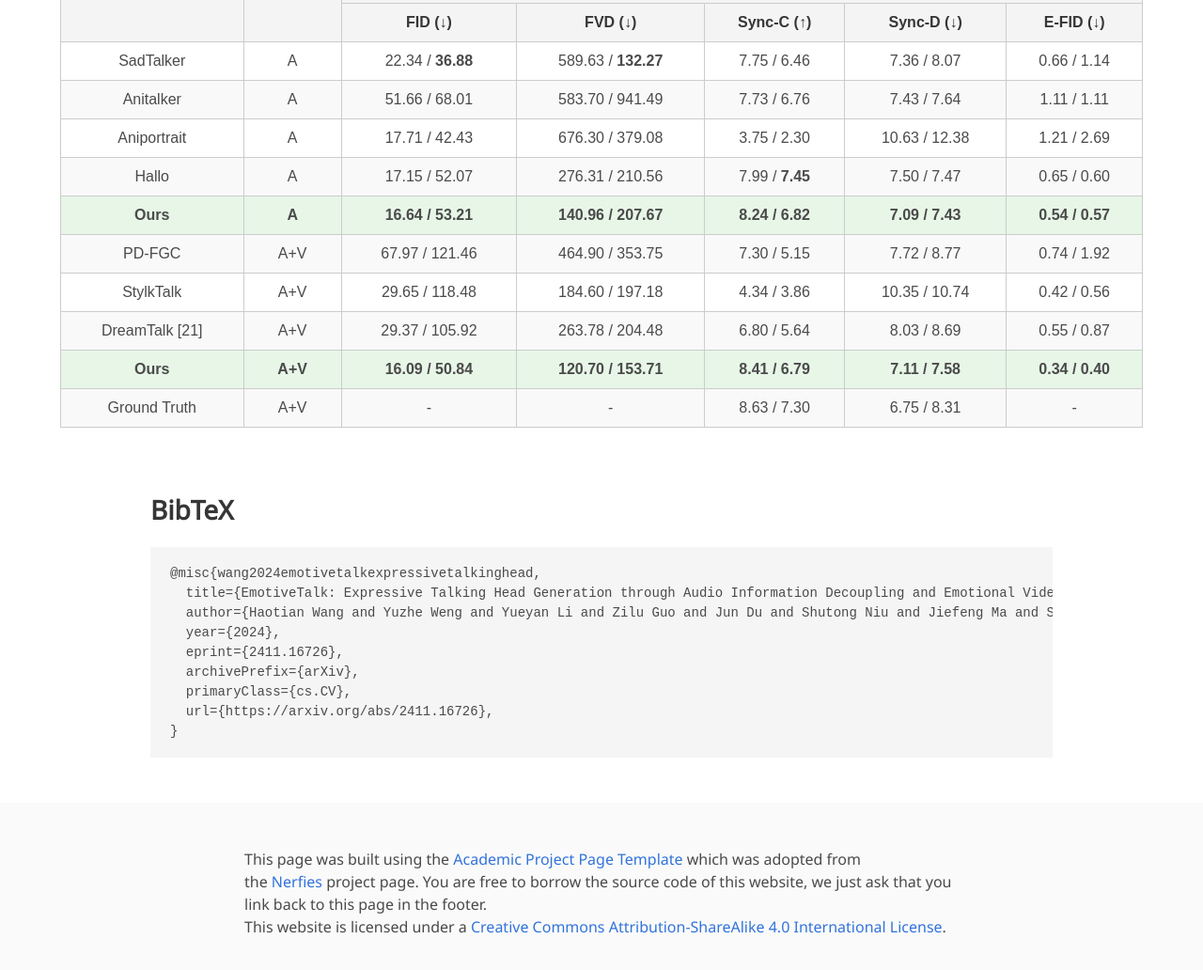
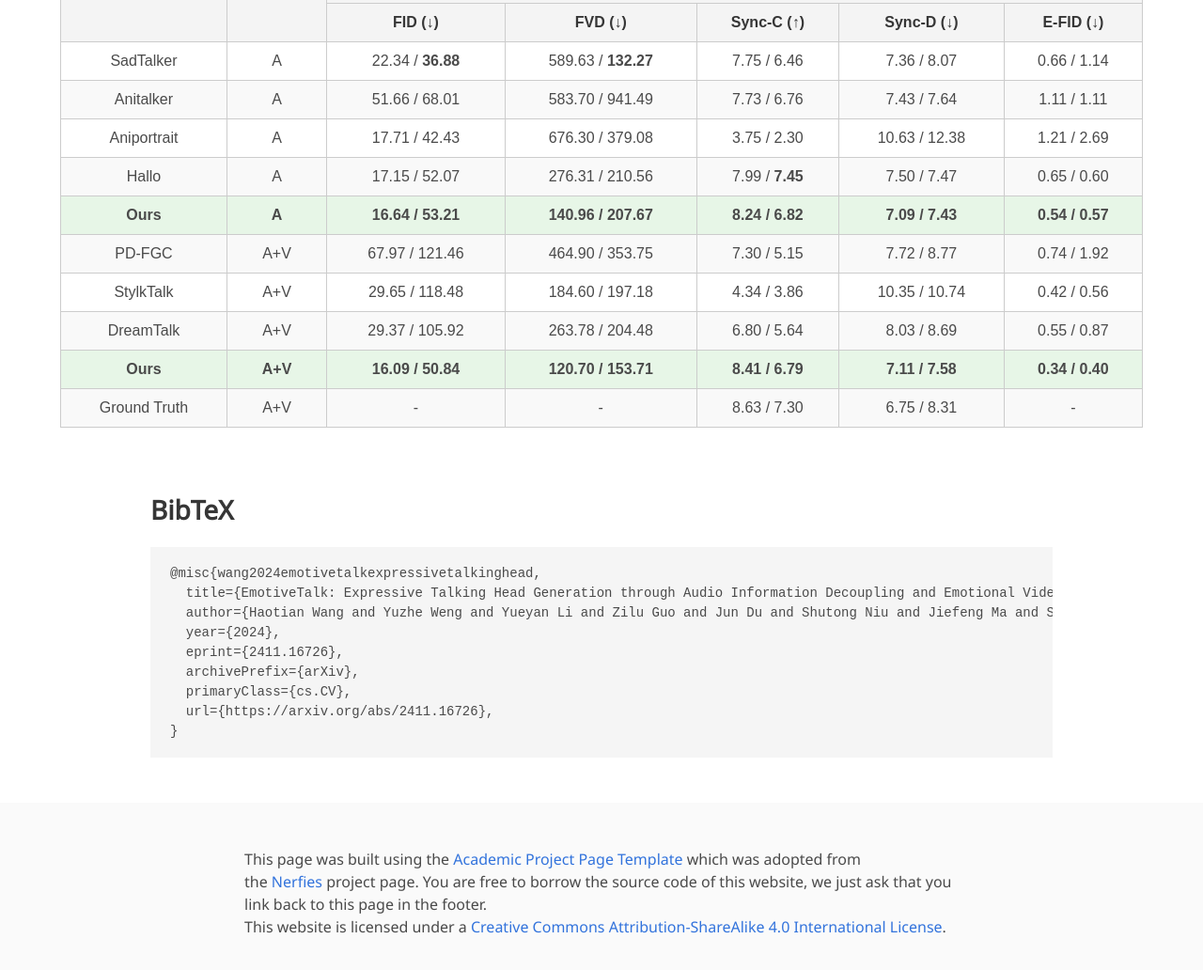
Before and after one commit to EmotiveTalk/EmotiveTalk, a plain HTML site: page index.html in a window 1280 px wide. Shown: the part 6577-7609 px from the top of the page at 94% size. Drawn offline with nearby package versions, Linux system fonts and the light colour scheme; some icons are missing; a web font is replaced by a local one.

Commit message:
Update index.html

```diff
--- a/index.html
+++ b/index.html
@@ -770,7 +770,7 @@
               <td>0.42 / 0.56</td>
             </tr>
             <tr>
-              <td>DreamTalk [21]</td>
+              <td>DreamTalk </td>
               <td>A+V</td>
               <td>29.37 / 105.92</td>
               <td>263.78 / 204.48</td>
```
